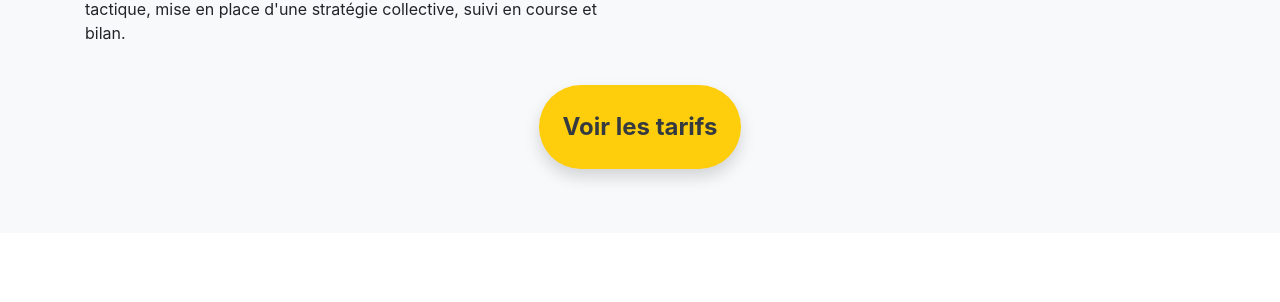
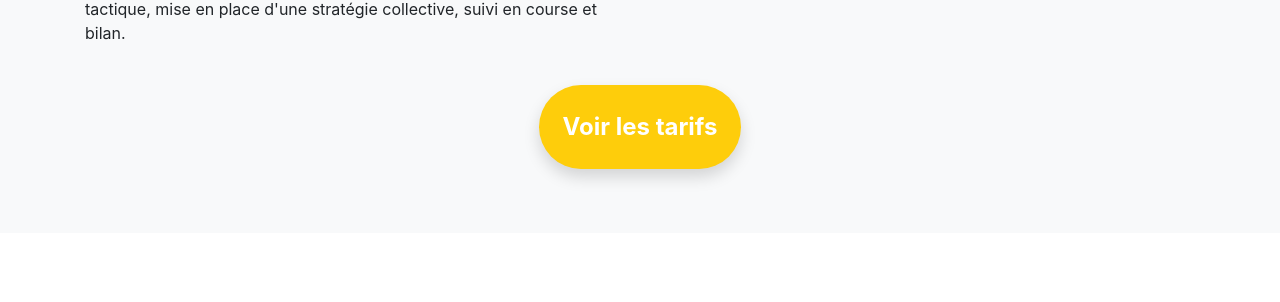
Before and after one commit to jn-prod/www-breizhtraining-bzh, a Jekyll site: the page built from index.html, in a window 1280 px wide. Shown: the part 3429-3731 px from the top of the page. Built offline with Jekyll 4.4.1, drawn with Linux system fonts in a browser that asks for light colours; nearby versions of some CDN libraries.

Commit message:
Update index.html

```diff
--- a/index.html
+++ b/index.html
@@ -93,7 +93,7 @@ version: "fr"
 						{% endfor %}
 					</div>
 					<div class="d-block text-center py-3">
-						<a href="#" class="btn btn-primary rounded-pill shadow text-dark p-4">Voir les tarifs</a>
+						<a href="#" class="btn btn-primary rounded-pill shadow p-4">Voir les tarifs</a>
 					</div>
 				</div>
 			</div>
```
